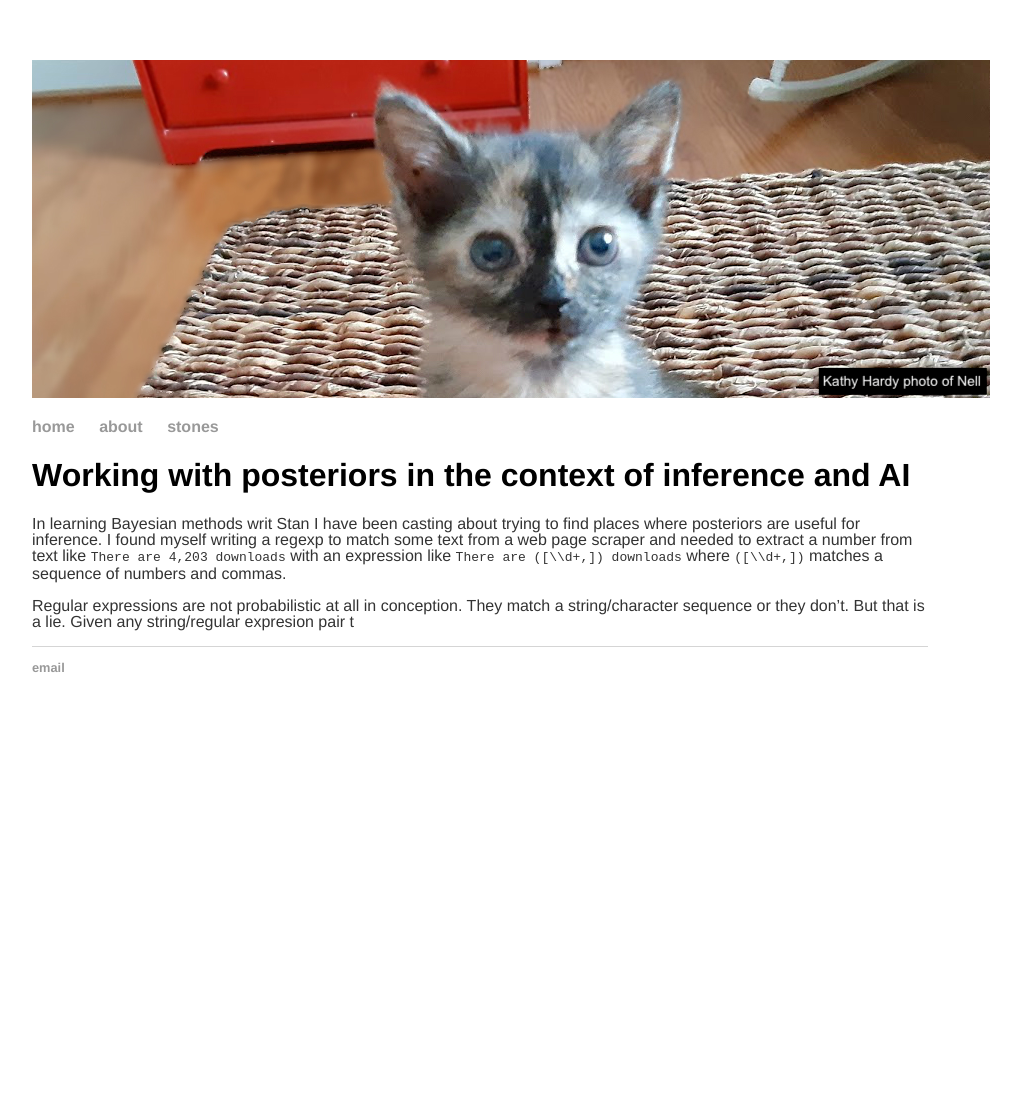
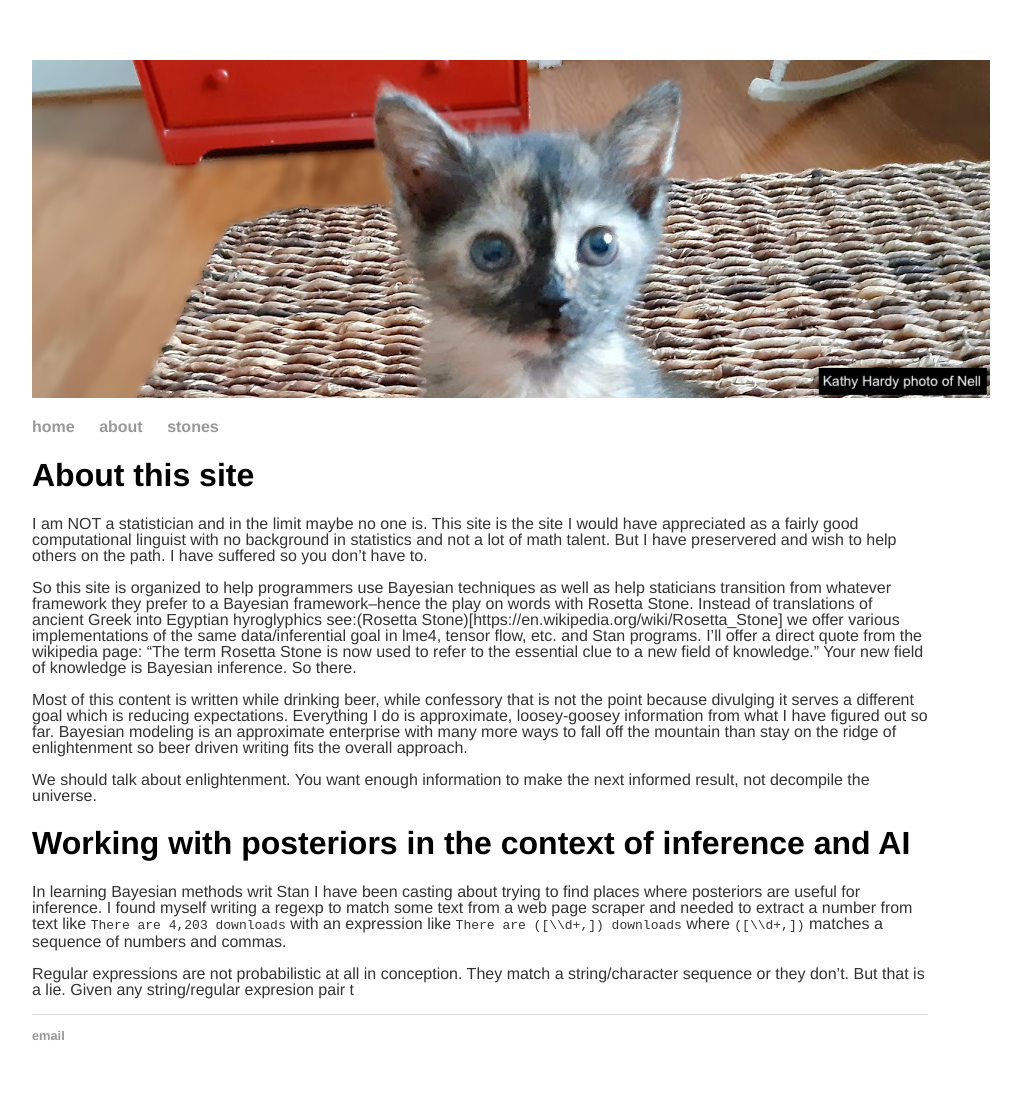
Before and after one commit to rosetta-stan/rosetta-stan.github.io, a Jekyll site: the page built from blog_1.md, in a window 1280 px wide. Shown: the whole page, without its empty margins (160-1181 px from the left). Built offline with Jekyll 4.4.1, drawn with Linux system fonts in a browser that asks for light colours; our own code applies the rules of GitHub Pages for plain Markdown files; before the commit the page ends 900 px from its top, so only the background shows below that.

Commit message:
still working on

```diff
--- a/blog_1.md
+++ b/blog_1.md
@@ -1,3 +1,15 @@
+# About this site
+
+I am NOT a statistician and in the limit maybe no one is. This site is the site I would have appreciated as a fairly good computational linguist with no background in statistics and not a lot of math talent. But I have preservered and wish to help others on the path. I have suffered so you don't have to.
+
+So this site is organized to help programmers use Bayesian techniques as well as help staticians transition from whatever framework they prefer to a Bayesian framework--hence the play on words with Rosetta Stone. Instead of translations of ancient Greek into Egyptian hyroglyphics see:(Rosetta Stone)[https://en.wikipedia.org/wiki/Rosetta_Stone] we offer various implementations of the same data/inferential goal in lme4, tensor flow, etc. and Stan programs. I'll offer a direct quote from the wikipedia page: "The term Rosetta Stone is now used to refer to the essential clue to a new field of knowledge." Your new field of knowledge is Bayesian inference. So there.
+
+Most of this content is written while drinking beer, while confessory that is not the point because divulging it serves a different goal which is reducing expectations. Everything I do is approximate, loosey-goosey information from what I have figured out so far. Bayesian modeling is an approximate enterprise with many more ways to fall off the mountain than stay on the ridge of enlightenment so beer driven writing fits the overall approach.
+
+We should talk about enlightenment. You want enough information to make the next informed result, not decompile the universe.
+
+
+
 # Working with posteriors in the context of inference and AI
 
 In learning Bayesian methods writ Stan I have been casting about trying to find places where posteriors are useful for inference. I found myself writing a regexp to match some text from a web page scraper and needed to extract a number from text like `There are 4,203 downloads` with an expression like `There are ([\\d+,]) downloads` where `([\\d+,])` matches a sequence of numbers and commas.
```
